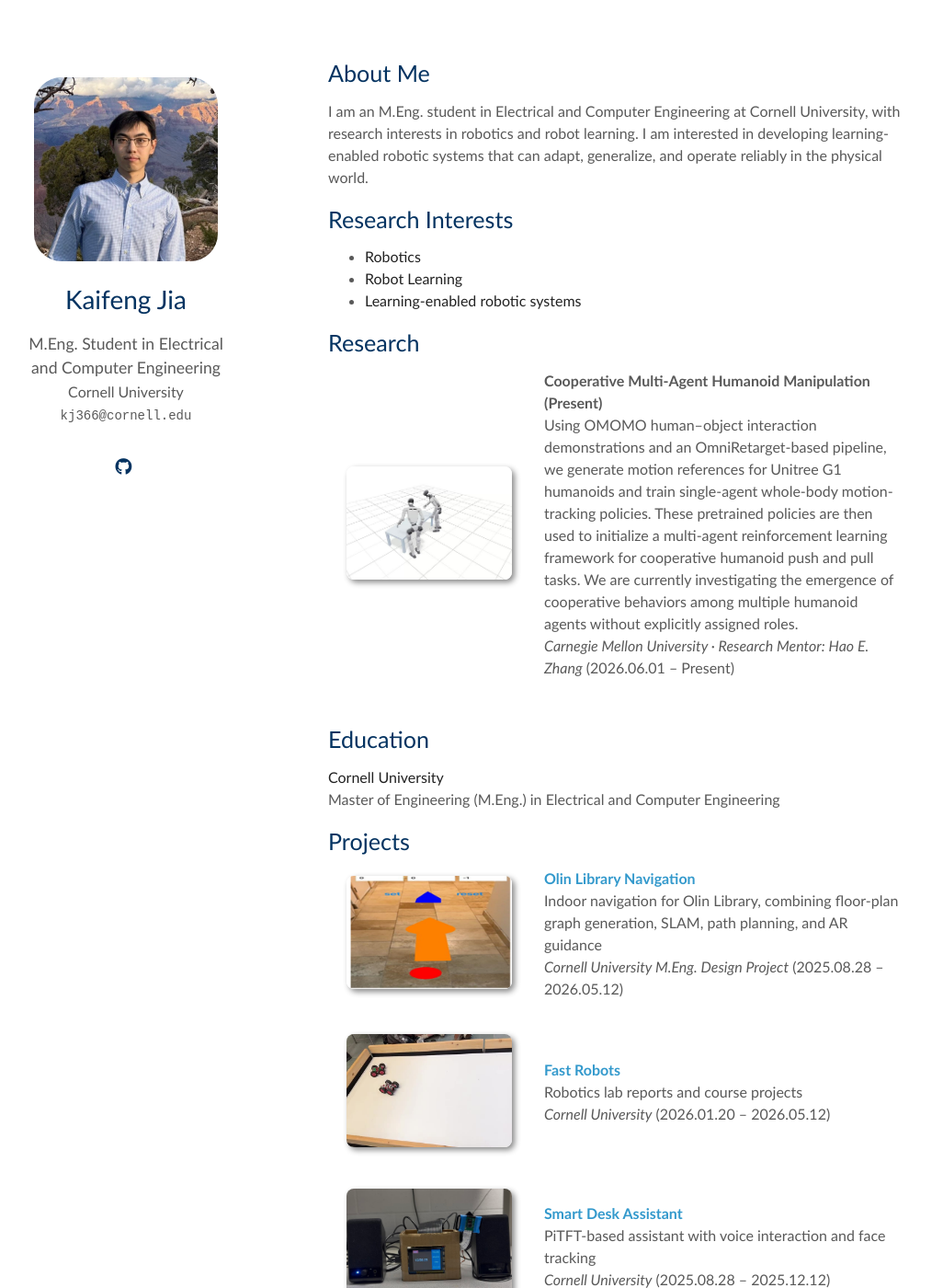
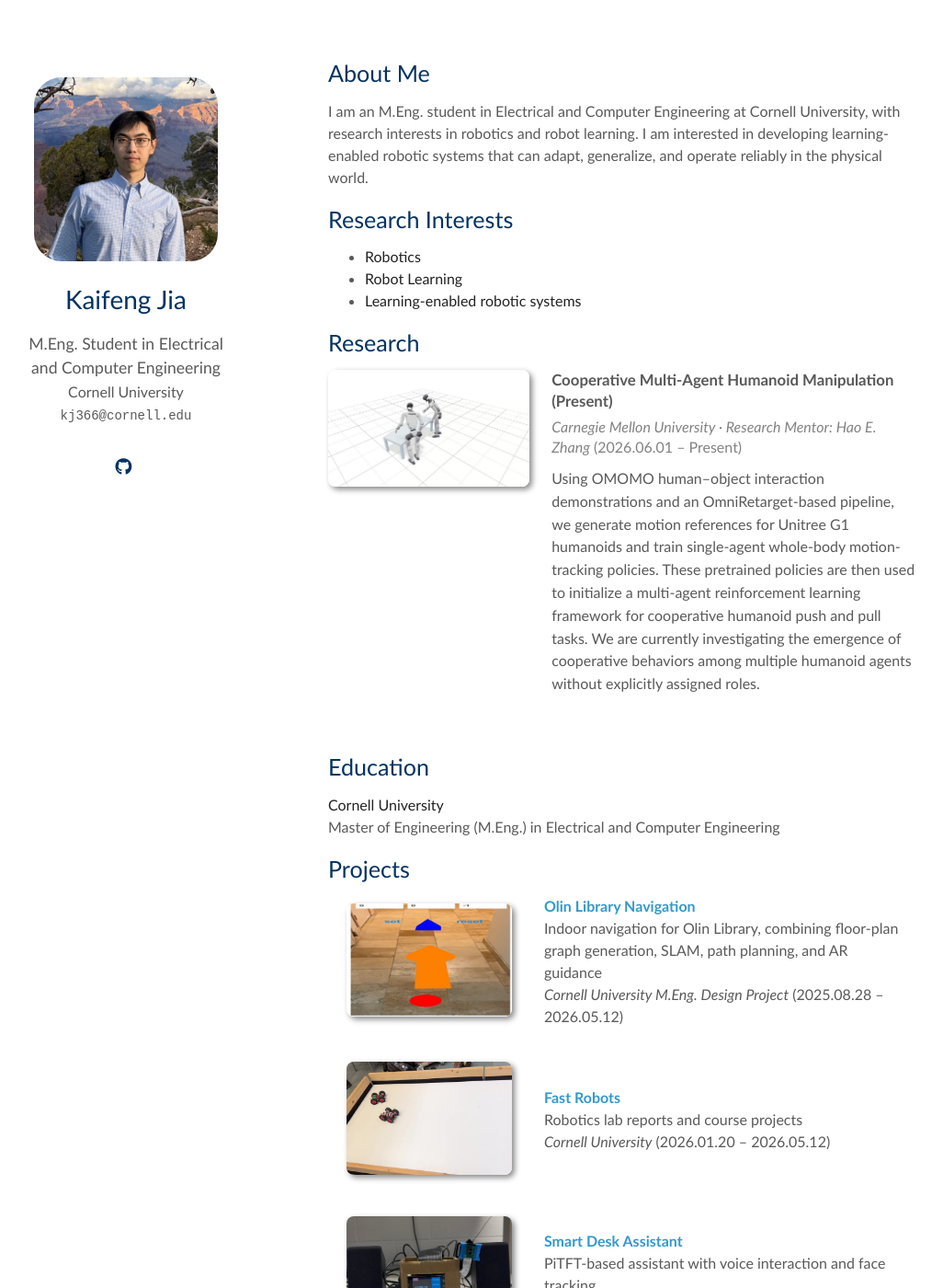
Before and after one commit to Kaifeng-Jia/Kaifeng-Jia.github.io, a Jekyll site: the page built from index.md, in a window 1280 px wide and 1400 px high. Shown: the whole window at 92% size, without its empty margins (83-1109 px from the left). Built offline with Jekyll 4.4.1, drawn with Linux system fonts in a browser that asks for light colours; a style sheet for code colours, icons or effects is not loaded; our own code applies the rules of GitHub Pages for plain Markdown files; grey boxes are pictures that could not be loaded.

Commit message:
Refine research section layout

```diff
--- a/_data/research.yml
+++ b/_data/research.yml
@@ -1,6 +1,6 @@
 main:
   - title: "Cooperative Multi-Agent Humanoid Manipulation (Present)"
-    authors: >-
+    description: >-
       Using OMOMO human–object interaction demonstrations and an OmniRetarget-based pipeline, we generate motion references for Unitree G1 humanoids and train single-agent whole-body motion-tracking policies. These pretrained policies are then used to initialize a multi-agent reinforcement learning framework for cooperative humanoid push and pull tasks. We are currently investigating the emergence of cooperative behaviors among multiple humanoid agents without explicitly assigned roles.
     journal: "Carnegie Mellon University · Research Mentor: Hao E. Zhang"
     year: "2026.06.01 – Present"
--- a/_includes/publications.html
+++ b/_includes/publications.html
@@ -1,4 +1,4 @@
-<div class="publications">
+<div class="publications{% if include.class_name %} {{ include.class_name }}{% endif %}">
 
   {% if site.enable_publication_thumbnails %}
   <ol class="bibliography">
@@ -41,6 +41,15 @@
           {% else %}
           <div class="title">{{ pub.title }}</div>
           {% endif %}
+          {% if pub.description %}
+          <div class="periodical">
+            <em>{{ pub.journal }}</em>
+            {% if pub.year %}
+            ({{ pub.year }})
+            {% endif %}
+          </div>
+          <div class="description">{{ pub.description }}</div>
+          {% else %}
           <div class="author">{{ pub.authors }}</div>
           <div class="periodical">
             <em>{{ pub.journal }}</em>
@@ -48,6 +57,7 @@
             ({{ pub.year }})
             {% endif %}
           </div>
+          {% endif %}
           <div class="links">
             {% if pub.pdf %}
             <a href="{{ pub.pdf }}" class="btn btn-sm z-depth-0" role="button" target="_blank"
--- a/_sass/publications.scss
+++ b/_sass/publications.scss
@@ -18,3 +18,70 @@
   }
 
 }
+
+.research-publications ol.bibliography li {
+  margin-bottom: 1.25rem;
+}
+
+.research-publications ol.bibliography li .pub-row {
+  align-items: flex-start;
+}
+
+.research-publications ol.bibliography li .abbr,
+.research-publications ol.bibliography li .col-sm-9 {
+  box-sizing: border-box;
+}
+
+.research-publications ol.bibliography li .abbr {
+  flex: 0 0 38%;
+  max-width: 38%;
+  height: auto;
+  margin: 0;
+  padding: 0 24px 0 0 !important;
+}
+
+.research-publications ol.bibliography li .col-sm-9 {
+  flex: 0 0 62%;
+  max-width: 62%;
+  padding: 0 !important;
+}
+
+.research-publications ol.bibliography li .teaser {
+  display: block;
+  width: 100%;
+  height: auto;
+  margin: 0;
+}
+
+.research-publications ol.bibliography li .title {
+  font-size: 1.05rem;
+  line-height: 1.35;
+  margin-bottom: 0.35rem;
+}
+
+.research-publications ol.bibliography li .periodical {
+  color: var(--global-text-color-light);
+  line-height: 1.4;
+  margin-bottom: 0.65rem;
+}
+
+.research-publications ol.bibliography li .description {
+  line-height: 1.55;
+}
+
+@media print, screen and (max-width: 600px) {
+  .research-publications ol.bibliography li .pub-row {
+    display: block;
+  }
+
+  .research-publications ol.bibliography li .abbr,
+  .research-publications ol.bibliography li .col-sm-9 {
+    width: 100%;
+    max-width: 100%;
+  }
+
+  .research-publications ol.bibliography li .abbr {
+    margin-bottom: 0.9rem;
+    padding: 0 !important;
+  }
+}
--- a/index.md
+++ b/index.md
@@ -14,7 +14,7 @@
 
 ## Research
 
-{% include publications.html items=site.data.research.main %}
+{% include publications.html items=site.data.research.main class_name="research-publications" %}
 
 ## Education
 
```
